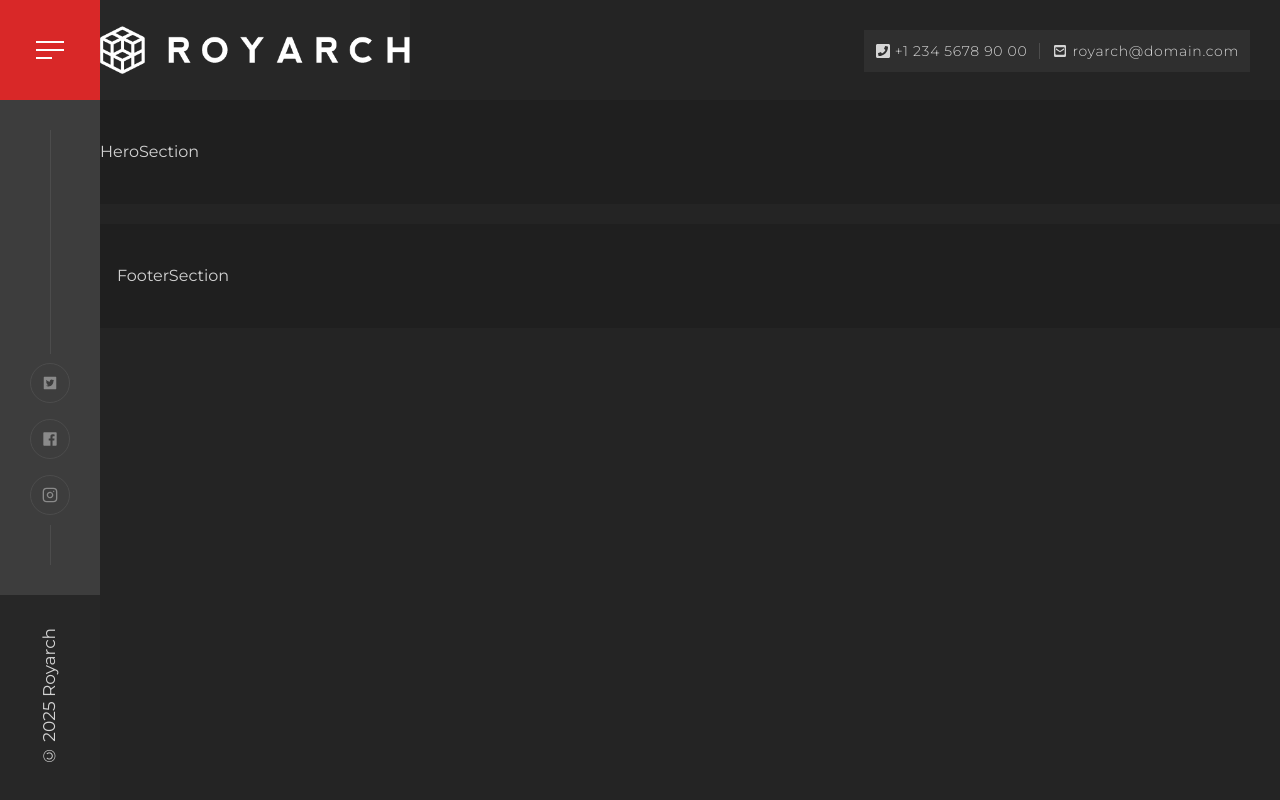
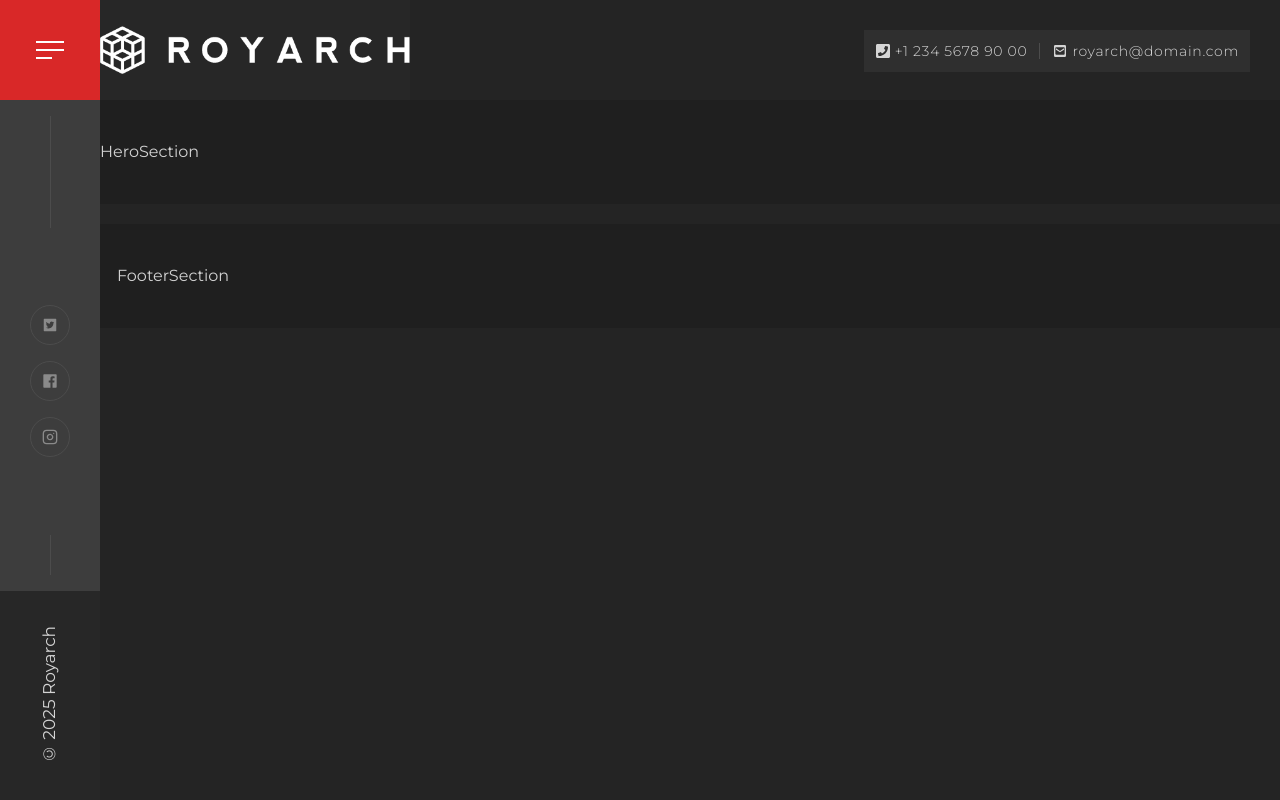
Before and after one commit to nur-it/royarch, a Next.js app: page / in a window 1280 px wide. Built offline with nearby package versions, Linux system fonts and the light colour scheme; a web font is replaced by a local one.

Commit message:
update with sidebar divider

```diff
--- a/src/components/layout/sidebar.jsx
+++ b/src/components/layout/sidebar.jsx
@@ -44,9 +44,9 @@ const SocialLinksSection = ({ isMenuOpen }) => {
   const decorativeLine = "mx-auto w-[1px] bg-[#4c4c4c]";
 
   return (
-    <div className="bg-darker big:min-h-[501px] hidden h-full w-full flex-col items-center justify-between py-[30px] lg:flex">
+    <div className="bg-darker big:min-h-[501px] hidden h-full w-full flex-col items-center justify-between py-4 lg:flex 2xl:py-[30px]">
       <div
-        className={`${decorativeLine} transition-all duration-300 ease-in-out ${isMenuOpen ? "mt-24 h-32" : "h-56"}`}
+        className={`${decorativeLine} transition-all duration-300 ease-in-out ${isMenuOpen ? "big:h-32 big:mt-24 mt-25 h-0 xl:h-10 2xl:h-28" : "big:h-56 lg:h-10 xl:h-28 2xl:h-44"}`}
       />
 
       <nav aria-label="Social Links">
@@ -69,7 +69,9 @@ const SocialLinksSection = ({ isMenuOpen }) => {
         </ul>
       </nav>
 
-      <div className={`${decorativeLine} h-10`} />
+      <div
+        className={`${decorativeLine} ${isMenuOpen ? "lg:h-0 xl:h-10" : "h-10"} `}
+      />
     </div>
   );
 };
```
